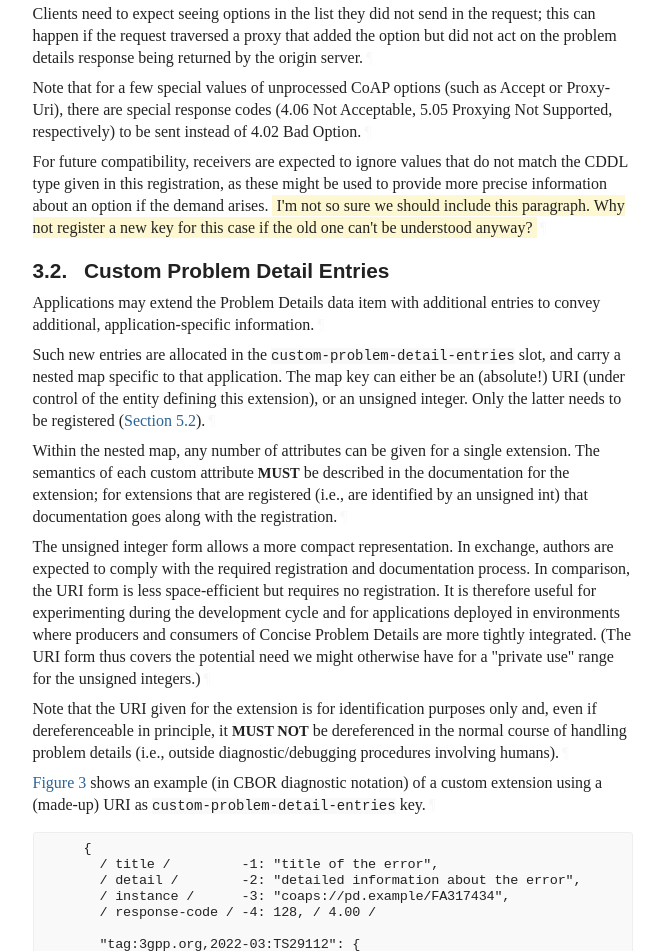
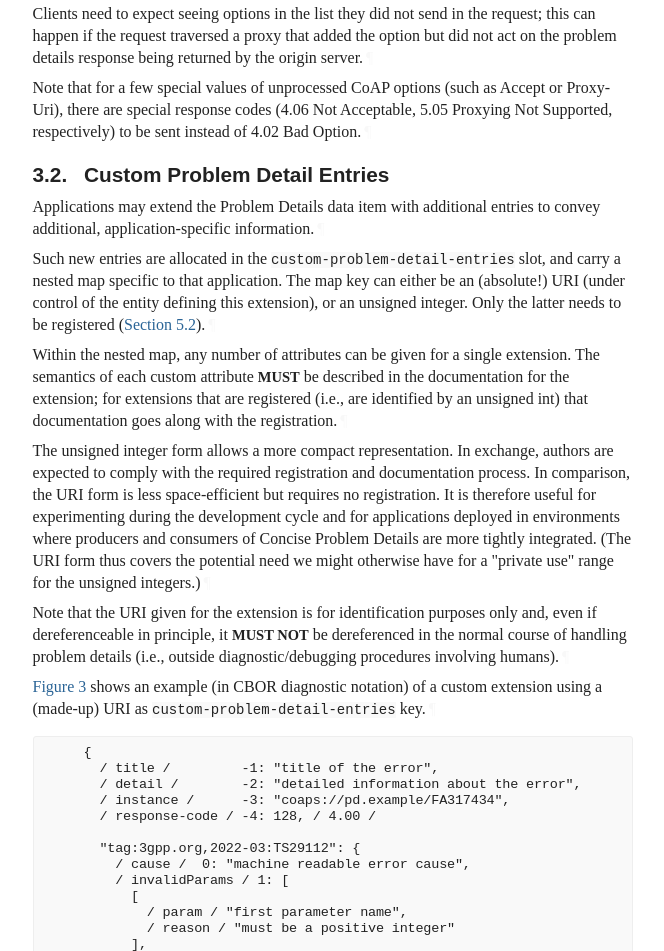
Before and after one commit to core-wg/core-problem-details, a plain HTML site: page spde-example/draft-ietf-core-problem-details.html in a window 1280 px wide. Shown: the part 5231-6182 px from the top of the page, without its empty margins (92-756 px from the left). Drawn offline with Linux system fonts and the light colour scheme; a web font is replaced by a local one.

Commit message:
Script updating gh-pages from 50dbcbb. [ci skip]

```diff
--- a/spde-example/draft-ietf-core-problem-details.html
+++ b/spde-example/draft-ietf-core-problem-details.html
@@ -1567,12 +1567,6 @@ response being returned by the origin server.<a href="#section-3.1.1-8" class="p
 options (such as Accept or Proxy-Uri), there are special response
 codes (4.06 Not Acceptable, 5.05 Proxying Not Supported,
 respectively) to be sent instead of 4.02 Bad Option.<a href="#section-3.1.1-9" class="pilcrow">¶</a></p>
-<p id="section-3.1.1-10">For future compatibility, receivers are expected to ignore values that
-do not match the CDDL type given in this registration, as these might
-be used to provide more precise information about an option if the
-demand arises.  <span class="cref" id="cabo1">I'm not so sure we should include this paragraph.  Why not
-register a new key for this case if the old one can't be
-understood anyway?</span><a href="#section-3.1.1-10" class="pilcrow">¶</a></p>
 </section>
 </div>
 </section>
```
Also changed, not shown: spde-example/draft-ietf-core-problem-details.txt.
